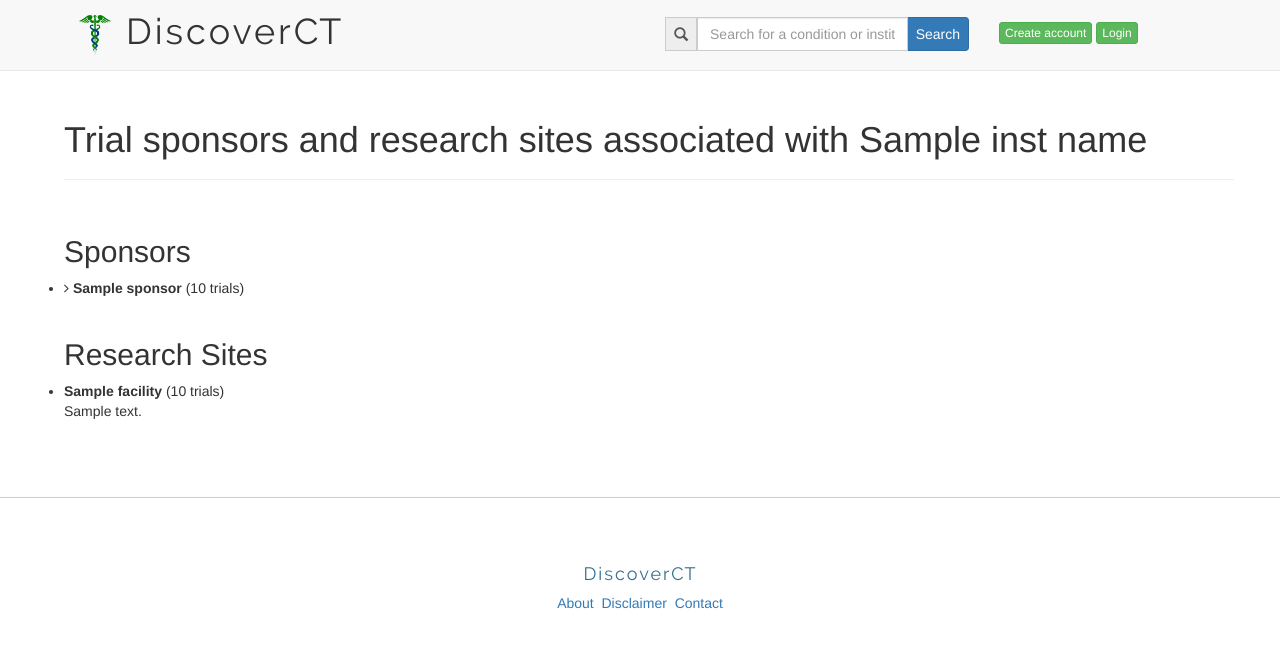
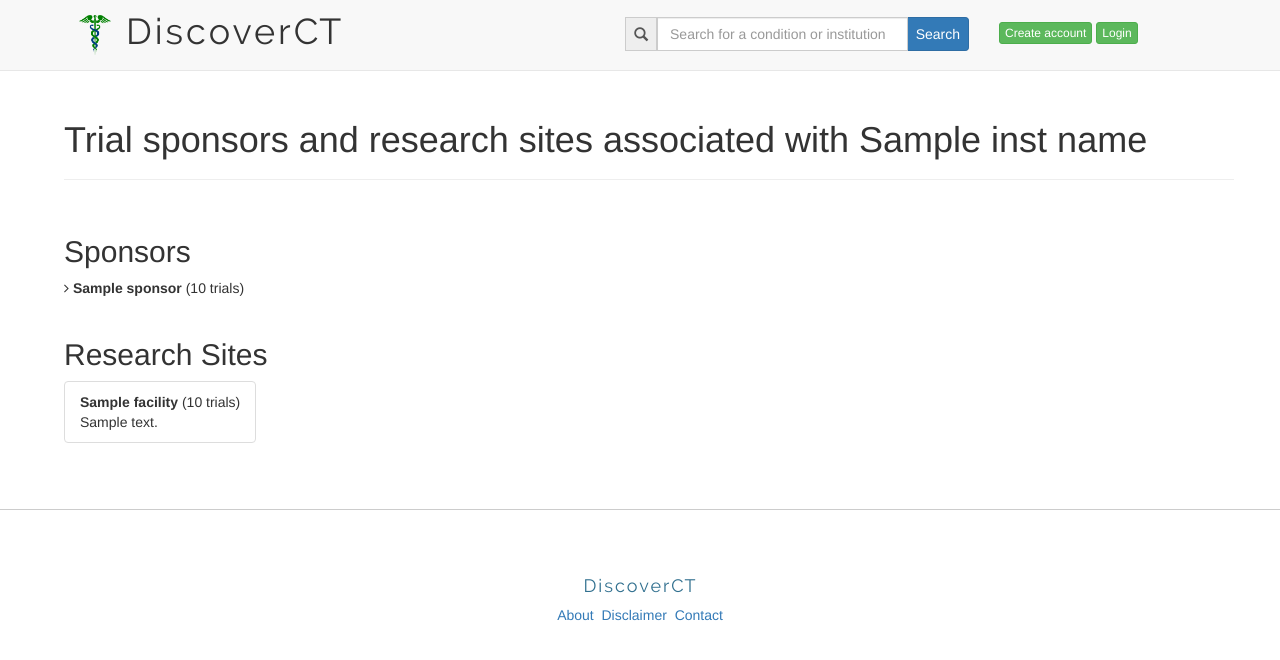
Before and after one commit to jasonost/clinicaltrials, a Flask app: template ctapp/templates/inst_sites.html in a window 1280 px wide. Shown: the top 660 px of the page. Run offline with Flask 2, Linux system fonts and the light colour scheme; the template is opened without the code that fills it: most values are stand-ins (such as "Sample title", 1, 10 or a date in 2020); parts of the project's set-up code (start-up, migrations or seed data) failed here and were passed over; some libraries are stand-ins or nearby versions.

Commit message:
Styling updates

```diff
--- a/ctapp/static/css/main.css
+++ b/ctapp/static/css/main.css
@@ -76,18 +76,6 @@ a .btn {
     text-decoration: none;
 }
 
-tspan {
-    font-weight: bold;
-}
-
-#inst-summary {
-    padding-left: 1.5em;
-}
-
-#top-conditions {
-    text-align: center;
-}
-
 .modal-input {
     margin-bottom: 10px;
 }
@@ -97,14 +85,8 @@ tspan {
     min-width: 85px;
 }
 
-#facility-list ul.list-group {
-    padding-left: 0;
-      -moz-column-count: 2;
-      -moz-column-gap: 10px;
-      -webkit-column-count: 2;
-      -webkit-column-gap: 10px;
-  column-count: 2;
-  column-gap: 10px;
+.no-disc {
+    list-style-type: none;
 }
 
 /*Global Responsive*/
@@ -149,10 +131,6 @@ tspan {
 .navbar-brand img{
     width: 32px;
     display: block;
-}
-
-.navbar-search {
-    padding-left: 40px;
 }
 
 .navbar-button {
@@ -221,10 +199,24 @@ nav .site-name a:hover{
     text-align: center;
 }
 
-/* facilities in list */
-
+/* facility and sponsor list */
 .facility {
     margin-bottom: .5em;
+}
+
+#facility-list ul.list-group-horizontal {
+    padding-left: 0;
+      -moz-column-count: 3;
+      -moz-column-gap: 20px;
+      -webkit-column-count: 3;
+      -webkit-column-gap: 20px;
+  column-count: 3;
+  column-gap: 20px;
+}
+
+/* horizontal list group */
+.list-group-horizontal .list-group-item {
+    display: inline-block;
 }
 
 /*Footer*/
@@ -243,6 +235,18 @@ footer .site-name:hover{
 
 
 /* institution page */
-svg rect:hover {
+svg rect:hover, svg text:hover {
     cursor: pointer;
 }
+
+tspan {
+    font-weight: bold;
+}
+
+#inst-summary, .ratings-table {
+    margin-left: 1.5em;
+}
+
+#top-conditions {
+    text-align: center;
+}
--- a/ctapp/templates/header.html
+++ b/ctapp/templates/header.html
@@ -37,36 +37,16 @@
     <link rel="icon" type="image/png" href="{{ url_for('static', filename='assets/favicon_green.png') }}">
   </head>
   <body>
-  {% if is_home %}
   <nav class="navbar navbar-default navbar-fixed-top" role="navigation">
     <div class="container-fluid wrapper">
-        <div class="row col-xs-8 col-sm-8 col-md-10">
+      <div class="row col-xs-12 col-sm-12 col-md-6">
         <a class="navbar-brand" href="{{ url_for('home') }}">
           <img alt="Brand" src="{{ url_for('static', filename='assets/health-care-symbol-png.png') }}">
         </a>
         <h1 class='site-name'><a href="{{ url_for('home') }}"><span style="letter-spacing: 3px;">Discover</span>CT</a></h1>
       </div>
-        <div id="login-area" class="col-xs-4 col-sm-4 col-md-2">
-          <button id="create-acct-button" type="button" class="navbar-button btn btn-success btn-xs" data-toggle="modal" data-target="#create-user-modal">
-            Create account
-          </button>
-          <button id="login-button" type="button" class="navbar-button btn btn-success btn-xs" data-toggle="modal" data-target="#login-modal">
-            Login
-          </button>
-        </div>
-    </nav>
-  {% else %}
-    <nav class="navbar navbar-default navbar-fixed-top" role="navigation">
-      <div class="container-fluid wrapper">
-        <div id="navbar-top">
-          <div class="row col-xs-8 col-sm-8 col-md-6">
-            <a class="navbar-brand" href="{{ url_for('home') }}">
-              <img alt="Brand" src="{{ url_for('static', filename='assets/health-care-symbol-png.png') }}">
-            </a>
-            <h1 class='site-name'><a href="{{ url_for('home') }}"><span style="letter-spacing: 3px;">Discover</span>CT</a></h1>
-          </div>
-        </div>
-        <div class="form-group col-xs-12 col-sm-12 col-md-4">
+      {% if not is_home %}
+        <div class="form-group col-xs-offset-2 col-xs-10 col-sm-offset-2 col-sm-10 col-md-offset-0 col-md-4">
           <div class="input-group navbar-search">
             <label class="sr-only" for="search-text">Condition and Institution Search</label>
             <div class="input-group-addon">
@@ -78,7 +58,8 @@
             </div>
           </div>
         </div>
-        <div id="login-area" class="col-xs-4 col-sm-4 col-md-2">
+      {% endif %}
+      <div id="login-area" class="col-xs-offset-2 col-xs-10 col-sm-offset-2 col-sm-10 col-md-offset-0 col-md-2">
         <button id="create-acct-button" type="button" class="navbar-button btn btn-success btn-xs" data-toggle="modal" data-target="#create-user-modal">
           Create account
         </button>
@@ -87,6 +68,5 @@
         </button>
       </div>
   </nav>
-  {% endif %}
 
 {% include 'modals.html' %}
--- a/ctapp/templates/inst_sites.html
+++ b/ctapp/templates/inst_sites.html
@@ -11,7 +11,7 @@
       <div id='sponsor-list' class='row'>
         {% if sponsor_list|length > 0 %}
           <h2>Sponsors</h2>
-          <ul class='list-group'>
+          <ul class='no-disc list-group'>
             {% for sponsor in sponsor_list %}
               <li><i class="fa fa-angle-right"></i> <span style="font-weight:bold">{{ sponsor.name }}</span> ({{ sponsor.cnt }} trials)</li>
             {% endfor %}
@@ -21,9 +21,9 @@
       <div id='facility-list' class='row'>
         {% if facility_list|length > 0 %}
           <h2>Research Sites</h2>
-          <ul class='list-group'>
+          <ul class='list-group-horizontal'>
             {% for facility in facility_list %}
-              <li class='facility'>
+              <li class='facility list-group-item'>
                 <span style="font-weight:bold">{{ facility.name }}</span> ({{ facility.cnt }} trials)<br />
                 {{ facility.address|safe }}<br />
               </li>
```
Also changed, not shown: ctapp/static/js/institution.js (+6 -2 lines). Lines whose indentation alone changed are shown as unchanged.
